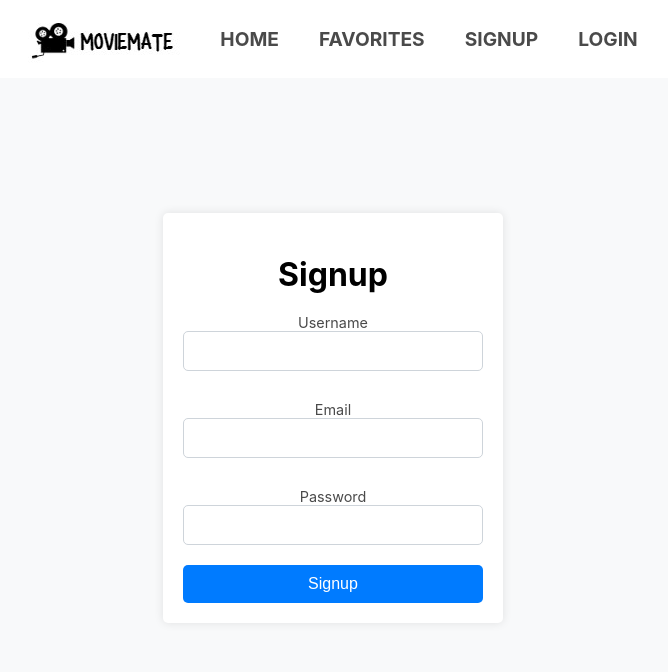
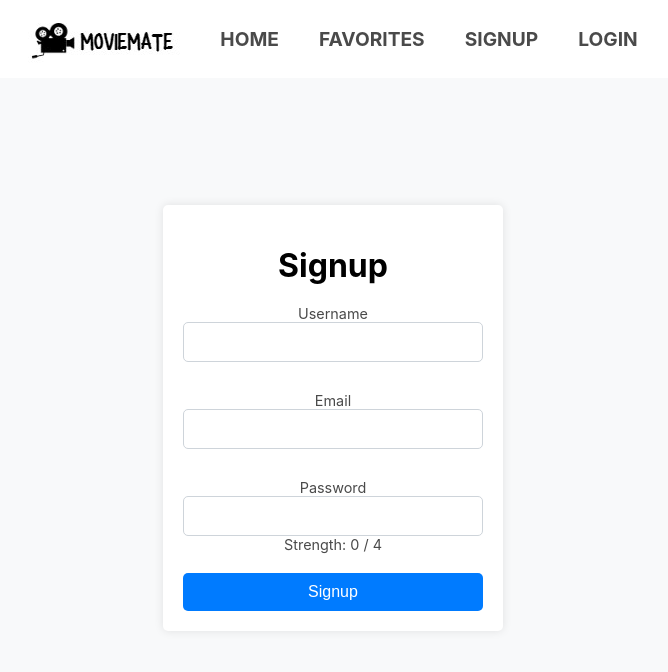
Before and after one commit to abhimistry-07/MovieMate, a React (Create React App) app in the folder movie-mate/: page /signup in a window 1280 px wide. Shown: the top 672 px of the page, without its empty margins (307-975 px from the left). Built offline with nearby package versions, Linux system fonts and the light colour scheme; the HTML template or start-up script is replaced by a standard one.

Commit message:
Strength meter added in signup page

```diff
--- a/movie-mate/package.json
+++ b/movie-mate/package.json
@@ -11,7 +11,8 @@
     "react-router-dom": "^6.20.0",
     "react-scripts": "5.0.1",
     "styled-components": "^6.1.1",
-    "web-vitals": "^2.1.4"
+    "web-vitals": "^2.1.4",
+    "zxcvbn": "^4.4.2"
   },
   "scripts": {
     "start": "react-scripts start",
--- a/movie-mate/src/pages/Signup.jsx
+++ b/movie-mate/src/pages/Signup.jsx
@@ -1,6 +1,7 @@
 import React, { useEffect, useState } from "react";
 import { useNavigate } from "react-router-dom";
 import styled from "styled-components";
+import zxcvbn from "zxcvbn";
 
 const Signup = () => {
   const [username, setUsername] = useState("");
@@ -8,8 +9,17 @@ const Signup = () => {
   const [password, setPassword] = useState("");
   const [allUsers, setAllUsers] = useState([]);
   const [signUp, setSignup] = useState(false);
+  const [passwordStrength, setPasswordStrength] = useState({
+    score: 0,
+    feedback: { warning: "", suggestions: [] },
+  });
+  const navigate = useNavigate();
 
-  const navigate = useNavigate();
+  const handlePasswordChange = (e) => {
+    setPassword(e.target.value);
+    const strength = zxcvbn(e.target.value);
+    setPasswordStrength(strength);
+  };
 
   const newUser = {
     username,
@@ -72,8 +82,24 @@ const Signup = () => {
             Password
             <input
               type="password"
-              onChange={(e) => setPassword(e.target.value)}
+              // onChange={(e) => setPassword(e.target.value)}
+              onChange={handlePasswordChange}
             />
+            <div>
+              Strength: {passwordStrength.score} / 4
+              {passwordStrength.feedback.warning && (
+                <p>{passwordStrength.feedback.warning}</p>
+              )}
+              {passwordStrength.feedback.suggestions.length > 0 && (
+                <ul>
+                  {passwordStrength.feedback.suggestions.map(
+                    (suggestion, index) => (
+                      <li key={index}>{suggestion}</li>
+                    )
+                  )}
+                </ul>
+              )}
+            </div>
           </label>
           <button>Signup</button>
         </form>
```
Also changed, not shown: 1 other file (tests, documents, lock files or other folders).
